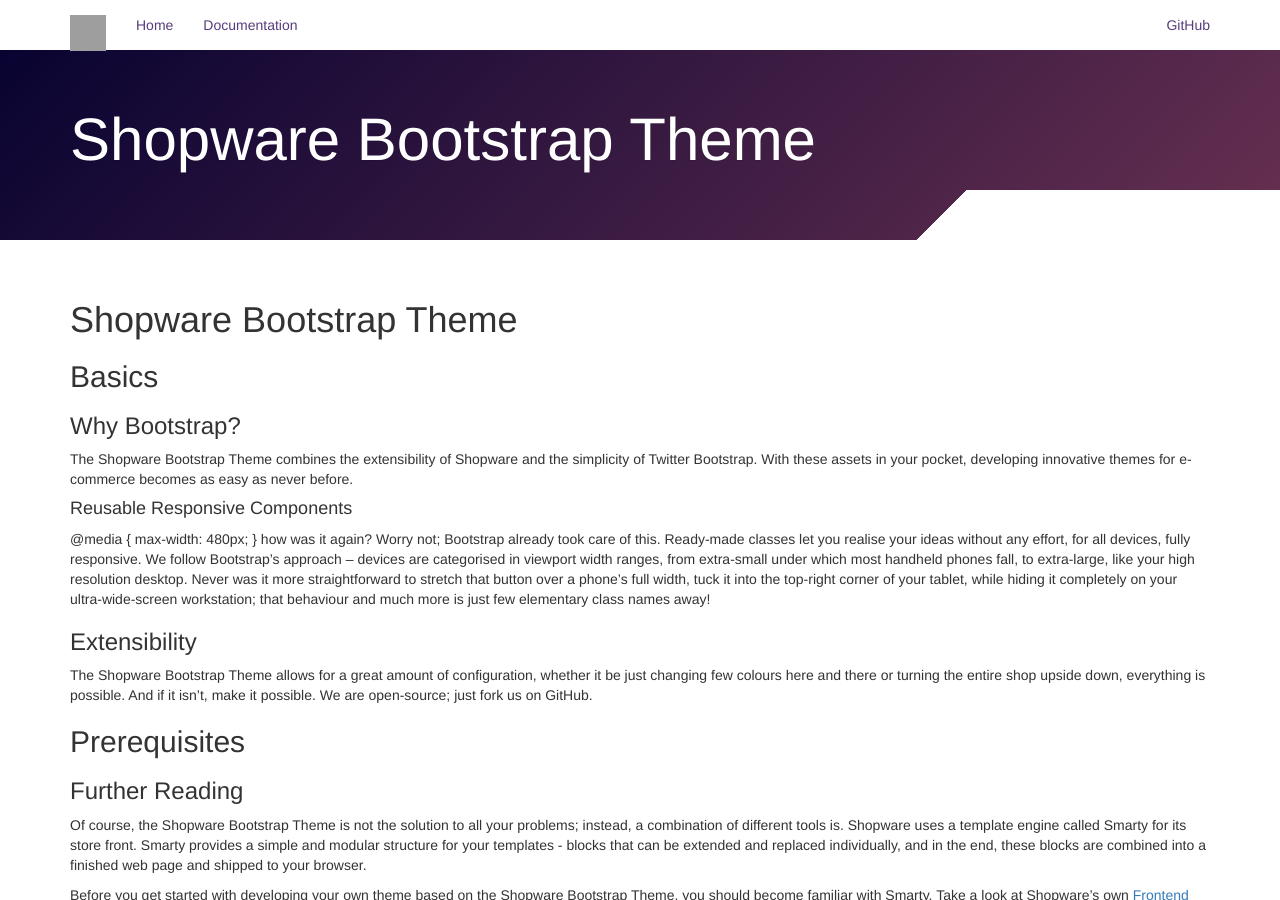
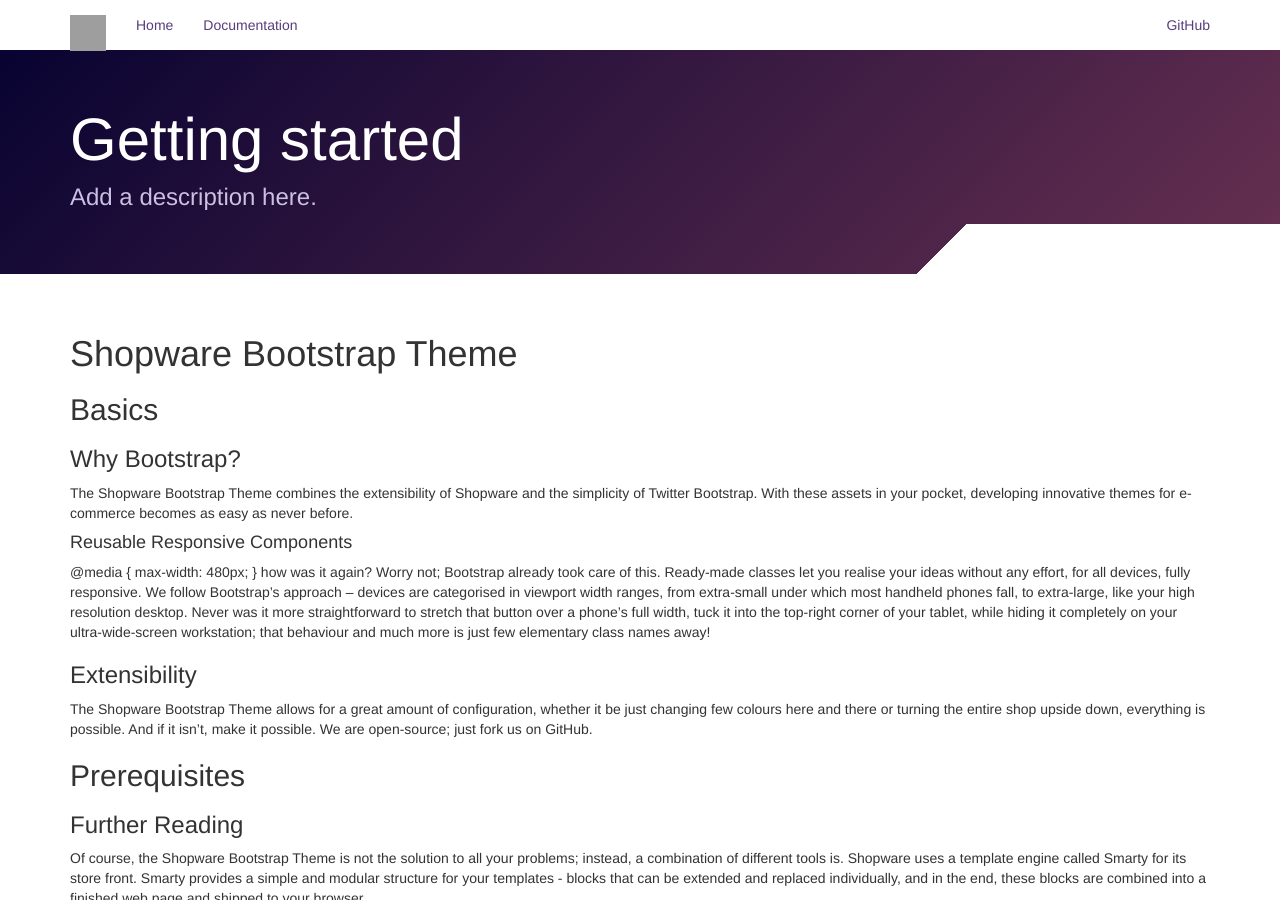
Before and after one commit to conexco/shopware-bootstrap-theme, a Jekyll site: the page built from docs/start.md, in a window 1280 px wide and 900 px high. Built offline with Jekyll 4.4.1, drawn with Linux system fonts in a browser that asks for light colours; nearby versions of some CDN libraries; our own code applies the rules of GitHub Pages for plain Markdown files; grey boxes are pictures that could not be loaded.

Commit message:
Update start.md

```diff
--- a/docs/start.md
+++ b/docs/start.md
@@ -1,3 +1,9 @@
+---
+layout: default
+title: Getting started
+description: Add a description here.
+---
+
 # Shopware Bootstrap Theme
 
 ## Basics
```
